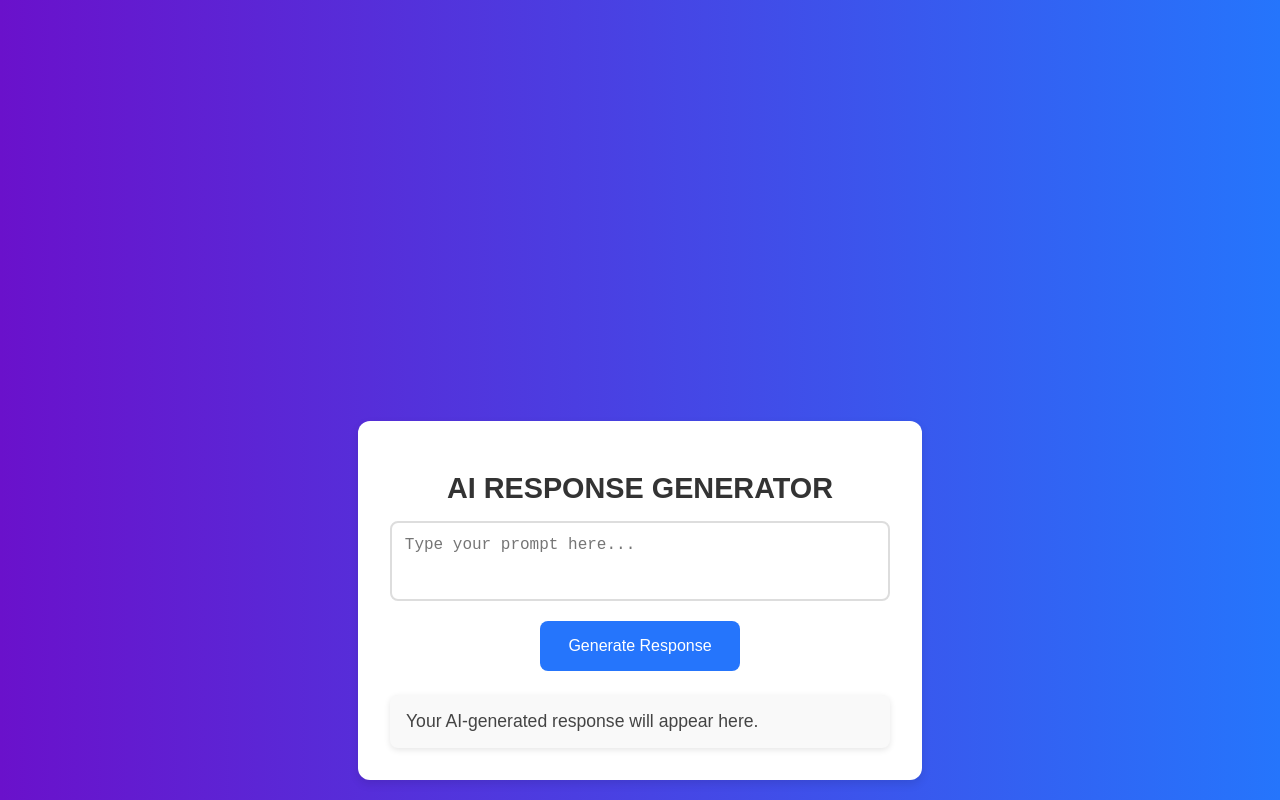
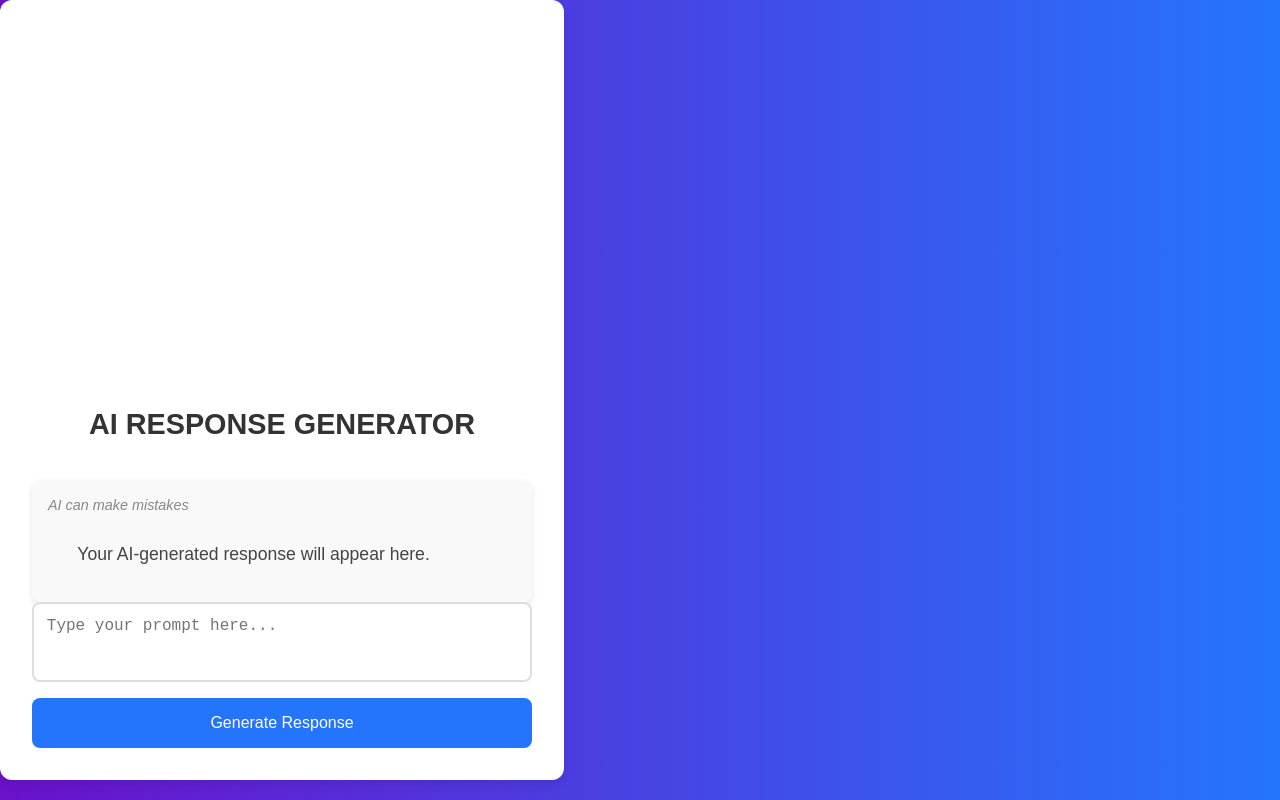
Before and after one commit to redu-bhuia/ai-chatbot, a plain HTML site: page index.html in a window 1280 px wide. Drawn offline with Linux system fonts and the light colour scheme.

Commit message:
Update index.html

```diff
--- a/index.html
+++ b/index.html
@@ -12,8 +12,8 @@
       background: linear-gradient(to right, #6a11cb, #2575fc); /* Gradient background */
       color: #333;
       display: flex;
-      justify-content: center;
-      align-items: flex-end; /* Align content to the bottom */
+      flex-direction: column;
+      justify-content: flex-end; /* Align content to the bottom */
       height: 100vh;
       margin: 0;
       padding: 0;
@@ -30,6 +30,10 @@
       padding: 2rem;
       text-align: center;
       margin-bottom: 20px; /* Provides space for input at the bottom */
+      flex-grow: 1;
+      display: flex;
+      flex-direction: column;
+      justify-content: flex-end;
     }
 
     /* Heading */
@@ -91,9 +95,18 @@
       font-size: 1.1rem;
       white-space: pre-wrap; /* Preserve formatting */
       color: #444;
-      max-height: 200px; /* Limit the height of the response */
+      max-height: 300px; /* Limit the height of the response */
       overflow-y: auto; /* Enable vertical scrolling */
       text-align: left; /* Align text to the left */
+      display: flex;
+      flex-direction: column;
+    }
+
+    .response .disclaimer {
+      font-size: 0.9rem;
+      color: #888;
+      margin-bottom: 10px;
+      font-style: italic;
     }
 
     /* Responsive tweaks */
@@ -116,14 +129,17 @@
   <div class="container">
     <h1>AI Response Generator</h1>
 
+    <!-- Output for the AI response -->
+    <div class="response" id="output">
+      <div class="disclaimer">AI can make mistakes</div>
+      Your AI‑generated response will appear here.
+    </div>
+
     <!-- User input -->
     <textarea id="prompt" placeholder="Type your prompt here..."></textarea>
 
     <!-- Button to trigger response generation -->
     <button id="generate">Generate Response</button>
-
-    <!-- Output for the AI response -->
-    <div class="response" id="output">Your AI‑generated response will appear here.</div>
   </div>
 
   <!-- JavaScript to handle AI Response Generation -->
@@ -143,9 +159,9 @@
         const response = await fetch(apiUrl);
         if (!response.ok) throw new Error(`HTTP error ${response.status}`);
         const text = await response.text();
-        outputEl.textContent = text;
+        outputEl.innerHTML = `<div class="disclaimer">AI can make mistakes</div>` + text;
       } catch (err) {
-        outputEl.textContent = 'Error: ' + err.message;
+        outputEl.innerHTML = `<div class="disclaimer">AI can make mistakes</div>` + 'Error: ' + err.message;
       }
     });
   </script>
```
